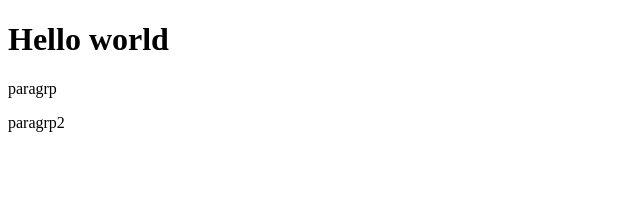
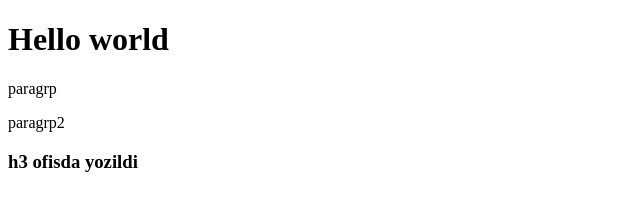
Before and after one commit to abdulaziz-01-11/github, a plain HTML site: page index.html in a window 1280 px wide. Shown: the whole page, without its empty margins (0-640 px from the left). Drawn offline with Linux system fonts and the light colour scheme.

Commit message:
h3ni qoshdim

```diff
--- a/index.html
+++ b/index.html
@@ -10,5 +10,6 @@
     <h1>Hello world</h1>
     <p>paragrp</p>
     <p>paragrp2</p>
+    <h3>h3 ofisda yozildi</h3>
   </body>
 </html>
```
